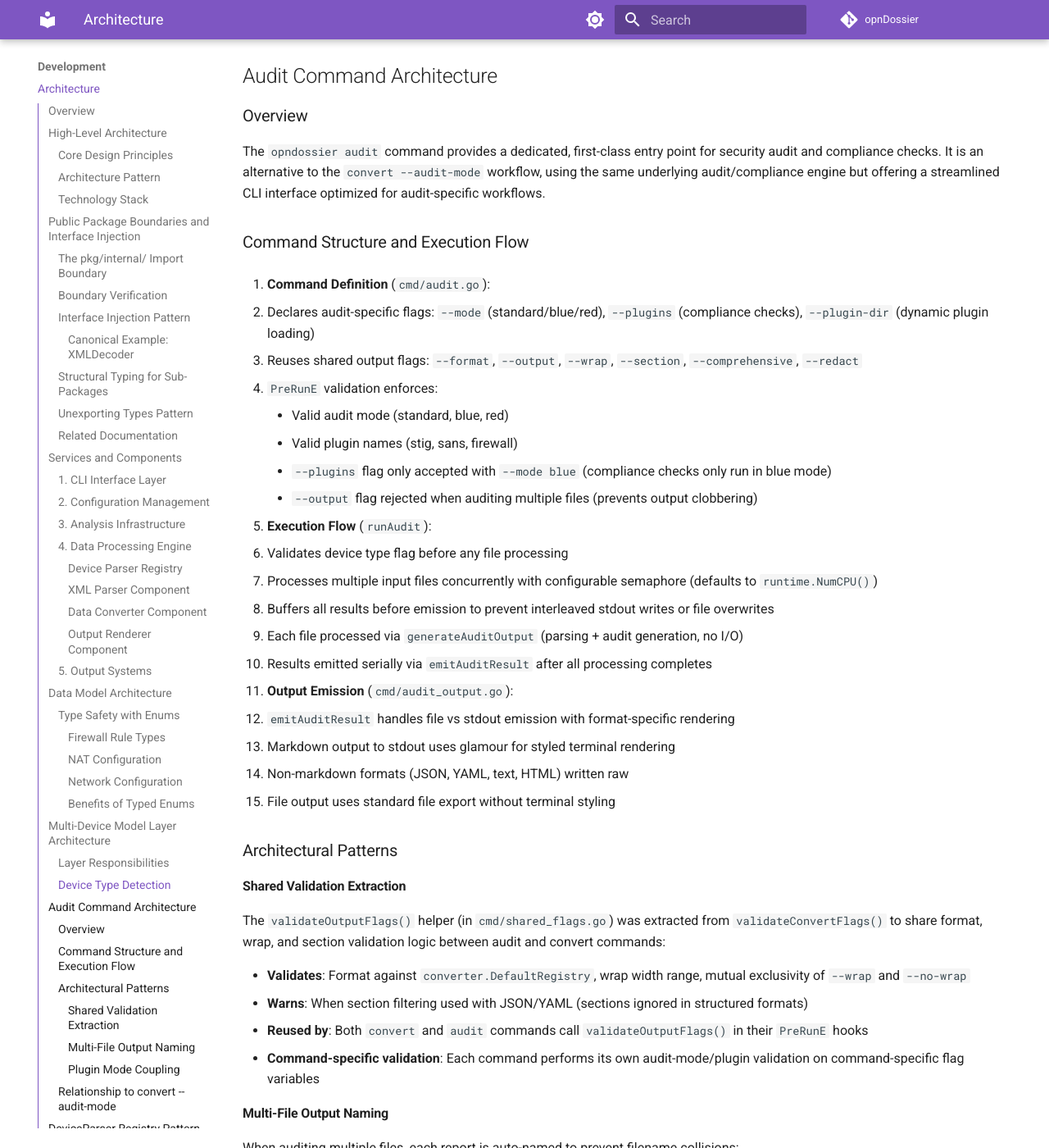
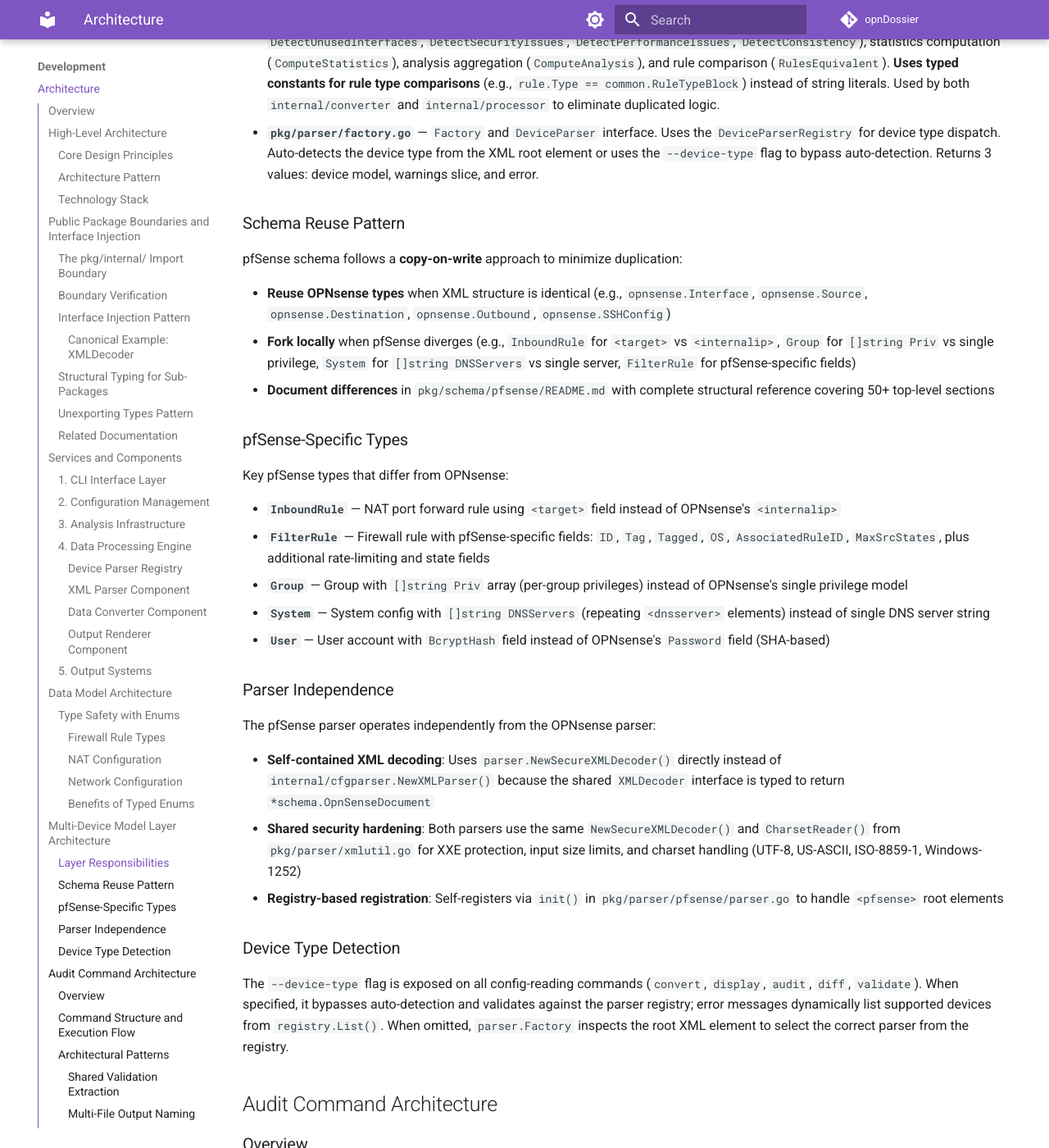
Before and after one commit to EvilBit-Labs/opnDossier, an MkDocs documentation site: the page built from docs/development/architecture.md, in a window 1280 px wide and 1400 px high, scrolled down 10879 px. Shown: the whole window at 82% size. Built offline with MkDocs 1.6.1 and Material for MkDocs 9.7.7, drawn with Linux system fonts in a browser that asks for light colours; comment, search, counter and statistics services are not loaded; the version menu is left out; some of the changed text lies outside the part shown.

Commit message:
docs: Dosu updates for PR #459

````diff
--- a/docs/development/architecture.md
+++ b/docs/development/architecture.md
@@ -2,7 +2,7 @@
 
 ## Overview
 
-opnDossier is a **CLI-based multi-device firewall configuration processor** designed with an **offline-first, operator-focused architecture**. Currently supports OPNsense with an extensible architecture for additional device types. The system transforms complex XML configuration files into human-readable markdown documentation, following security-first principles and air-gap compatibility.
+opnDossier is a **CLI-based multi-device firewall configuration processor** designed with an **offline-first, operator-focused architecture**. Currently supports OPNsense and pfSense with an extensible architecture for additional device types. The system transforms complex XML configuration files into human-readable markdown documentation, following security-first principles and air-gap compatibility.
 
 ![System Architecture](opnFocus_System_Architecture.png)
 
@@ -192,14 +192,19 @@ For practical developer guidance on public package purity and the boundary verif
 - **Dispatch**: `Factory.CreateDevice()` auto-detects device type from the XML root element via registry lookup, or accepts an explicit `--device-type` override
 - **Built-in**: OPNsense parser self-registers in `pkg/parser/opnsense/parser.go`
 - **Extensibility**: External parsers register via blank import in the consumer binary (see [Plugin Development Guide](plugin-development.md#device-parser-development))
-- **Blank Import Requirement**: `cmd/root.go` (and test files using `parser.NewFactory()`) must import `_ "pkg/parser/opnsense"` to trigger registration
+- **Blank Import Requirement**: `cmd/root.go` (and test files using `parser.NewFactory()`) must import both device parsers to trigger registration:
+  ```go
+  _ "github.com/EvilBit-Labs/opnDossier/pkg/parser/opnsense"
+  _ "github.com/EvilBit-Labs/opnDossier/pkg/parser/pfsense"
+  ```
 
 #### XML Parser Component
 
 - **Technology**: Go's built-in `encoding/xml`
-- **Input**: OPNsense config.xml files
+- **Input**: OPNsense and pfSense config.xml files
 - **Output**: Structured Go data types
 - **Features**: Schema validation, error reporting, automatic charset conversion (UTF-8, US-ASCII, ISO-8859-1, Windows-1252)
+- **Shared Security Hardening**: `pkg/parser/xmlutil.go` provides `NewSecureXMLDecoder()` and `CharsetReader()` for XXE protection, input size limits, and charset handling used by both OPNsense and pfSense parsers
 
 #### Data Converter Component
 
@@ -374,29 +379,61 @@ const (
 
 ## Multi-Device Model Layer Architecture
 
-opnDossier separates XML-specific DTOs from the domain model consumed by all downstream components. This enables support for multiple device types (OPNsense today, pfSense/Cisco ASA in the future) behind a single `CommonDevice` abstraction.
+opnDossier separates XML-specific DTOs from the domain model consumed by all downstream components. This enables support for multiple device types (OPNsense and pfSense today, Cisco ASA in the future) behind a single `CommonDevice` abstraction.
 
 ```mermaid
 graph TD
     A["pkg/schema/opnsense/ — XML DTOs (OPNsense-shaped structs)"]
     B["pkg/parser/opnsense/ — OPNsense parser + converter"]
-    C["pkg/model/ — CommonDevice domain model"]
-    D["internal/analysis/ — Canonical Finding + Severity types"]
-    E["Consumers: processor / converter / markdown / audit / diff / plugins"]
+    C["pkg/schema/pfsense/ — XML DTOs (pfSense-shaped structs)"]
+    D["pkg/parser/pfsense/ — pfSense parser + converter"]
+    E["pkg/model/ — CommonDevice domain model"]
+    F["internal/analysis/ — Canonical Finding + Severity types"]
+    G["Consumers: processor / converter / markdown / audit / diff / plugins"]
 
     A --> B
-    B --> C
-    C --> E
+    C --> D
+    B --> E
     D --> E
+    E --> G
+    F --> G
 ```
 
 ### Layer Responsibilities
 
 - **`pkg/schema/opnsense/`** — XML DTO layer. Carries `xml:""` tags and mirrors the OPNsense config.xml structure. This layer is untouched by downstream consumers.
 - **`pkg/parser/opnsense/`** — Contains `parser.go` and `converter.go`. Reads schema DTOs and emits `*common.CommonDevice` with conversion warnings. **Converts OPNsense XML string values to typed enum constants** (e.g., `"pass"` → `common.RuleTypePass`, `"automatic"` → `common.OutboundAutomatic`). This is the only package that imports `pkg/schema/opnsense/`.
-- **`pkg/model/`** — Device-agnostic domain model. No XML tags. Defines typed string enums for firewall rules (`RuleType`, `Direction`, `IPProtocol`), NAT configurations (`OutboundMode`), and network elements (`LAGGProtocol`, `VIPMode`). All consumer code (processor, converter, markdown, audit, diff, compliance plugins) operates on `CommonDevice`. Includes `ConversionWarning` type for non-fatal issues and `ComplianceResults` type (with nested `ComplianceFinding`, `PluginComplianceResult`, `ComplianceControl`, `ComplianceResultSummary`, `CompliancePluginInfo`, `ComplianceAttackSurface`) for compliance audit data representation.
+- **`pkg/schema/pfsense/`** — XML DTO layer for pfSense. Follows **copy-on-write pattern**: reuses OPNsense types where XML structures are identical (e.g., `Interface`, `Destination`, `Source`), forks locally at divergence points (e.g., `InboundRule` uses `<target>` instead of `<internalip>`, `FilterRule` adds pfSense-specific fields like `ID`, `Tag`, `OS`, `AssociatedRuleID`). Documented in `pkg/schema/pfsense/README.md`.
+- **`pkg/parser/pfsense/`** — Contains `parser.go`, `converter.go`, and subsystem converters. Manages its own XML decoding via `parser.NewSecureXMLDecoder()` (pfSense parser doesn't use `internal/cfgparser.NewXMLParser()` because the shared `XMLDecoder` interface returns `*schema.OpnSenseDocument`). Emits `*common.CommonDevice` with conversion warnings.
+- **`pkg/model/`** — Device-agnostic domain model. No XML tags. Defines typed string enums for firewall rules (`RuleType`, `Direction`, `IPProtocol`), NAT configurations (`OutboundMode`), and network elements (`LAGGProtocol`, `VIPMode`). All consumer code (processor, converter, markdown, audit, diff, compliance plugins) operates on `CommonDevice`. Includes `ConversionWarning` type for non-fatal issues and `ComplianceResults` type (with nested `ComplianceFinding`, `PluginComplianceResult`, `ComplianceControl`, `ComplianceResultSummary`, `CompliancePluginInfo`, `ComplianceAttackSurface`) for compliance audit data representation. Adds `DeviceType.DisplayName()` method for dynamic report headers (e.g., "OPNsense" vs "pfSense").
 - **`internal/analysis/`** — Shared analysis logic and canonical finding types. Provides detection functions (`DetectDeadRules`, `DetectUnusedInterfaces`, `DetectSecurityIssues`, `DetectPerformanceIssues`, `DetectConsistency`), statistics computation (`ComputeStatistics`), analysis aggregation (`ComputeAnalysis`), and rule comparison (`RulesEquivalent`). **Uses typed constants for rule type comparisons** (e.g., `rule.Type == common.RuleTypeBlock`) instead of string literals. Used by both `internal/converter` and `internal/processor` to eliminate duplicated logic.
 - **`pkg/parser/factory.go`** — `Factory` and `DeviceParser` interface. Uses the `DeviceParserRegistry` for device type dispatch. Auto-detects the device type from the XML root element or uses the `--device-type` flag to bypass auto-detection. Returns 3 values: device model, warnings slice, and error.
+
+### Schema Reuse Pattern
+
+pfSense schema follows a **copy-on-write** approach to minimize duplication:
+
+- **Reuse OPNsense types** when XML structure is identical (e.g., `opnsense.Interface`, `opnsense.Source`, `opnsense.Destination`, `opnsense.Outbound`, `opnsense.SSHConfig`)
+- **Fork locally** when pfSense diverges (e.g., `InboundRule` for `<target>` vs `<internalip>`, `Group` for `[]string Priv` vs single privilege, `System` for `[]string DNSServers` vs single server, `FilterRule` for pfSense-specific fields)
+- **Document differences** in `pkg/schema/pfsense/README.md` with complete structural reference covering 50+ top-level sections
+
+### pfSense-Specific Types
+
+Key pfSense types that differ from OPNsense:
+
+- **`InboundRule`** — NAT port forward rule using `<target>` field instead of OPNsense's `<internalip>`
+- **`FilterRule`** — Firewall rule with pfSense-specific fields: `ID`, `Tag`, `Tagged`, `OS`, `AssociatedRuleID`, `MaxSrcStates`, plus additional rate-limiting and state fields
+- **`Group`** — Group with `[]string Priv` array (per-group privileges) instead of OPNsense's single privilege model
+- **`System`** — System config with `[]string DNSServers` (repeating `<dnsserver>` elements) instead of single DNS server string
+- **`User`** — User account with `BcryptHash` field instead of OPNsense's `Password` field (SHA-based)
+
+### Parser Independence
+
+The pfSense parser operates independently from the OPNsense parser:
+
+- **Self-contained XML decoding**: Uses `parser.NewSecureXMLDecoder()` directly instead of `internal/cfgparser.NewXMLParser()` because the shared `XMLDecoder` interface is typed to return `*schema.OpnSenseDocument`
+- **Shared security hardening**: Both parsers use the same `NewSecureXMLDecoder()` and `CharsetReader()` from `pkg/parser/xmlutil.go` for XXE protection, input size limits, and charset handling (UTF-8, US-ASCII, ISO-8859-1, Windows-1252)
+- **Registry-based registration**: Self-registers via `init()` in `pkg/parser/pfsense/parser.go` to handle `<pfsense>` root elements
 
 ### Device Type Detection
 
@@ -530,10 +567,11 @@ func init() {
 ```go
 import (
     _ "github.com/EvilBit-Labs/opnDossier/pkg/parser/opnsense"  // Register OPNsense parser
+    _ "github.com/EvilBit-Labs/opnDossier/pkg/parser/pfsense"   // Register pfSense parser
 )
 ```
 
-Without this blank import, the OPNsense parser never registers and the factory has no parsers available. This gotcha is documented in **GOTCHAS.md §7.1** and affects:
+Without these blank imports, the parsers never register and the factory has no parsers available. This gotcha is documented in **GOTCHAS.md §7.1** and affects:
 
 - `cmd/root.go` — CLI entry point
 - All test files using `parser.NewFactory()` or `parser.DefaultRegistry()`
@@ -602,11 +640,16 @@ For practical developer guidance on the DeviceParser registry pattern and blank
 
 The data processing pipeline follows a clear multi-stage architecture documented in **[CONTRIBUTING.md](../../CONTRIBUTING.md) Data Processing Pipeline** section:
 
-1. **Ingestion**: `internal/cfgparser/` parses OPNsense `config.xml` → `pkg/schema/opnsense.OpnSenseDocument`
-2. **Conversion**: `pkg/parser/opnsense/` transforms `OpnSenseDocument` → `pkg/model.CommonDevice` with conversion warnings. **XML string values are converted to typed enum constants** (e.g., `rule.Type` XML string `"pass"` becomes `common.RuleTypePass`)
+1. **Ingestion**: Device-specific parsers parse configuration files → schema documents
+   - OPNsense: `internal/cfgparser/` parses `config.xml` → `pkg/schema/opnsense.OpnSenseDocument`
+   - pfSense: `pkg/parser/pfsense/parser.go` parses `config.xml` → `pkg/schema/pfsense.Document`
+2. **Conversion**: Device-specific converters transform schema documents → `pkg/model.CommonDevice` with conversion warnings
+   - OPNsense: `pkg/parser/opnsense/` transforms `OpnSenseDocument` → `CommonDevice`
+   - pfSense: `pkg/parser/pfsense/` transforms `Document` → `CommonDevice`
+   - **XML string values are converted to typed enum constants** (e.g., `rule.Type` XML string `"pass"` becomes `common.RuleTypePass`)
 3. **Export Enrichment**: `internal/converter/enrichment.go` populates statistics, analysis, security assessment via `prepareForExport()`
 4. **Export**: Registry-driven multi-format output (markdown, json, yaml, text, html) via `FormatRegistry`. **Typed enums serialize back to string values** during JSON/YAML marshaling (e.g., `common.RuleTypePass` → `"pass"`)
-5. **Report Generation**: Audience-aware reports built through `builder.MarkdownBuilder`
+5. **Report Generation**: Audience-aware reports built through `builder.MarkdownBuilder` with dynamic headers using `DeviceType.DisplayName()` (e.g., "OPNsense Configuration Summary" vs "pfSense Configuration Summary")
 
 ```mermaid
 sequenceDiagram
@@ -1500,14 +1543,14 @@ For secure coding principles, SNMP redaction patterns, and the canonical approac
 
 ## Quick Start Architecture Summary
 
-1. **User provides** OPNsense config.xml file
+1. **User provides** OPNsense or pfSense config.xml file
 2. **CLI parses** command-line arguments and loads configuration (via `convert`, `display`, `audit`, `validate`, or `diff` commands)
-3. **Factory** auto-detects device type and converts to `CommonDevice`
+3. **Factory** auto-detects device type from XML root element (`<opnsense>` or `<pfsense>`) and dispatches to appropriate parser
 4. **Converter** transforms XML to `CommonDevice`, accumulating conversion warnings for non-fatal issues
 5. **Parser returns** 3 values: device model, warnings slice, error
 6. **CLI logs** warnings via structured logging (suppressed with `--quiet` flag)
 7. **FormatRegistry** provides handler for requested format (markdown, JSON, YAML, text, HTML)
-8. **Output Renderer** generates documentation via format-specific handler
+8. **Output Renderer** generates documentation via format-specific handler with dynamic headers using `DeviceType.DisplayName()`
 9. **User receives** human-readable documentation in the requested format
 
 **Key Benefits**: Offline operation, security-first design, operator-focused workflows, cross-platform compatibility, and comprehensive documentation generation from complex network configurations.
````
